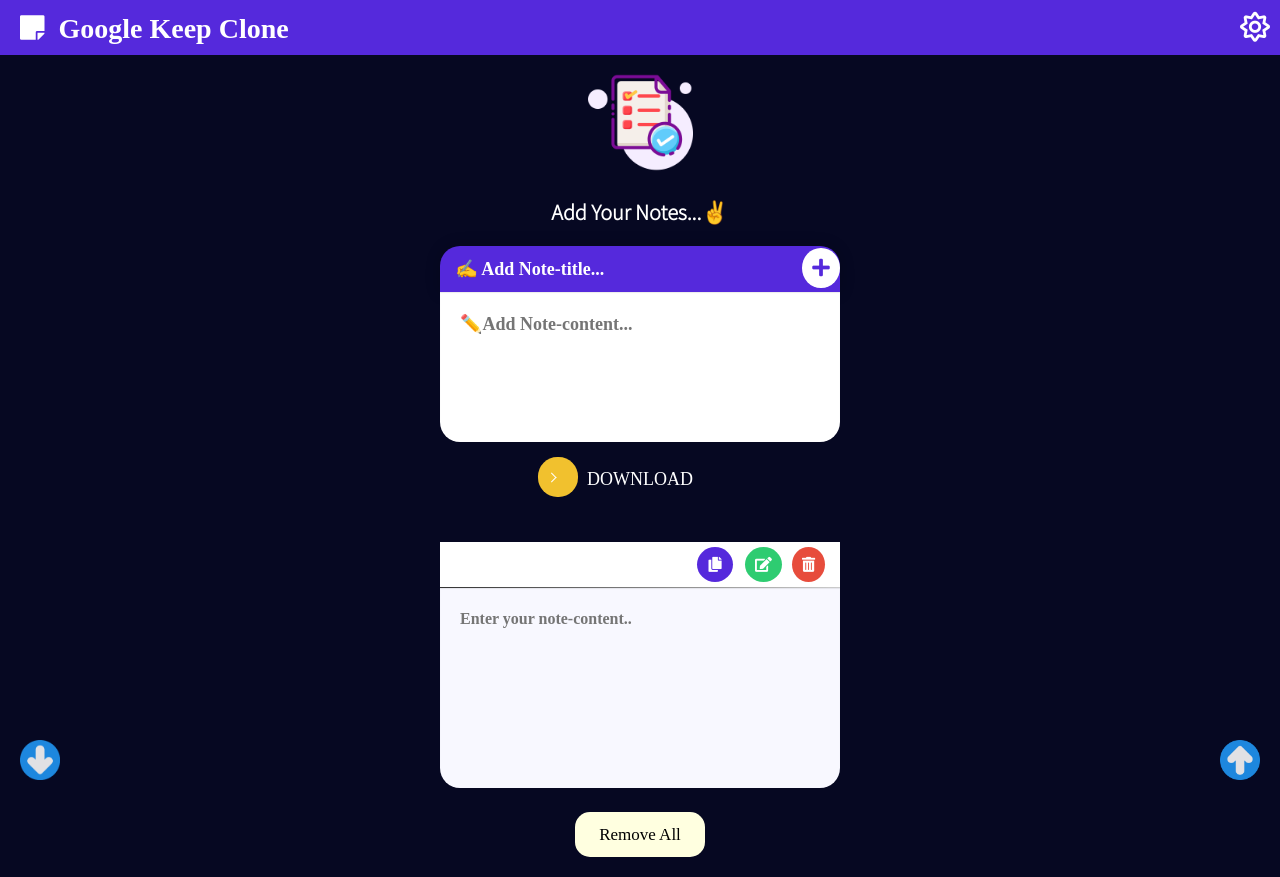
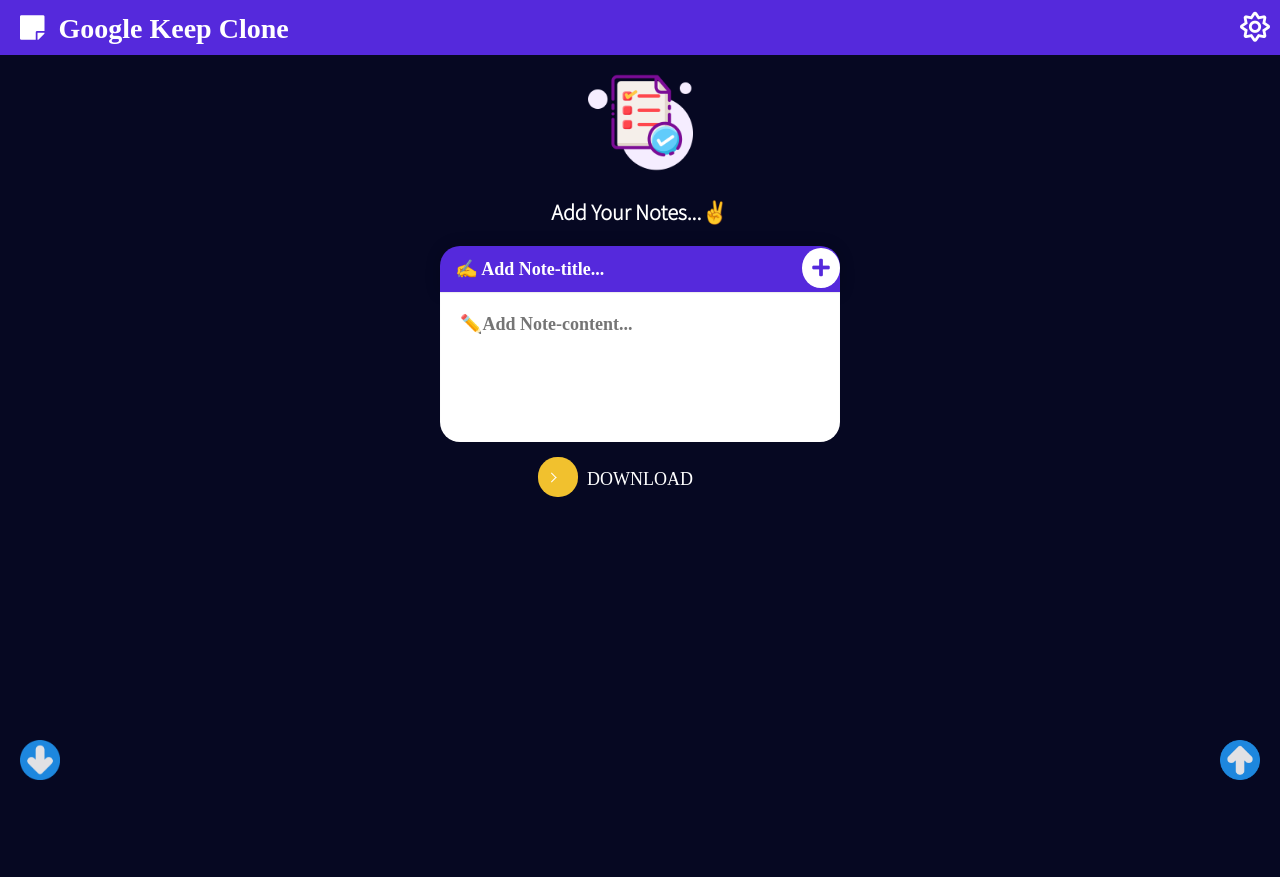
Before and after one commit to Sahil0705/Google_Keep_Clone-React_Redux, a React (Create React App) app: page / in a window 1280 px wide. After the commit the page ends 800 px from the top, so only its background shows below. Built offline with nearby package versions, Linux system fonts and the light colour scheme; the HTML template or start-up script is replaced by a standard one; a web font is replaced by a local one.

Commit message:
Removing default note1 for gkeep clone

```diff
--- a/src/reducer/functionality.js
+++ b/src/reducer/functionality.js
@@ -3,10 +3,7 @@
 // console.log(v);
 if(v==null)
     v = [
-    {
-        title:'',
-        content:''
-    }
+
 ]
 
 const initalList = {
```
